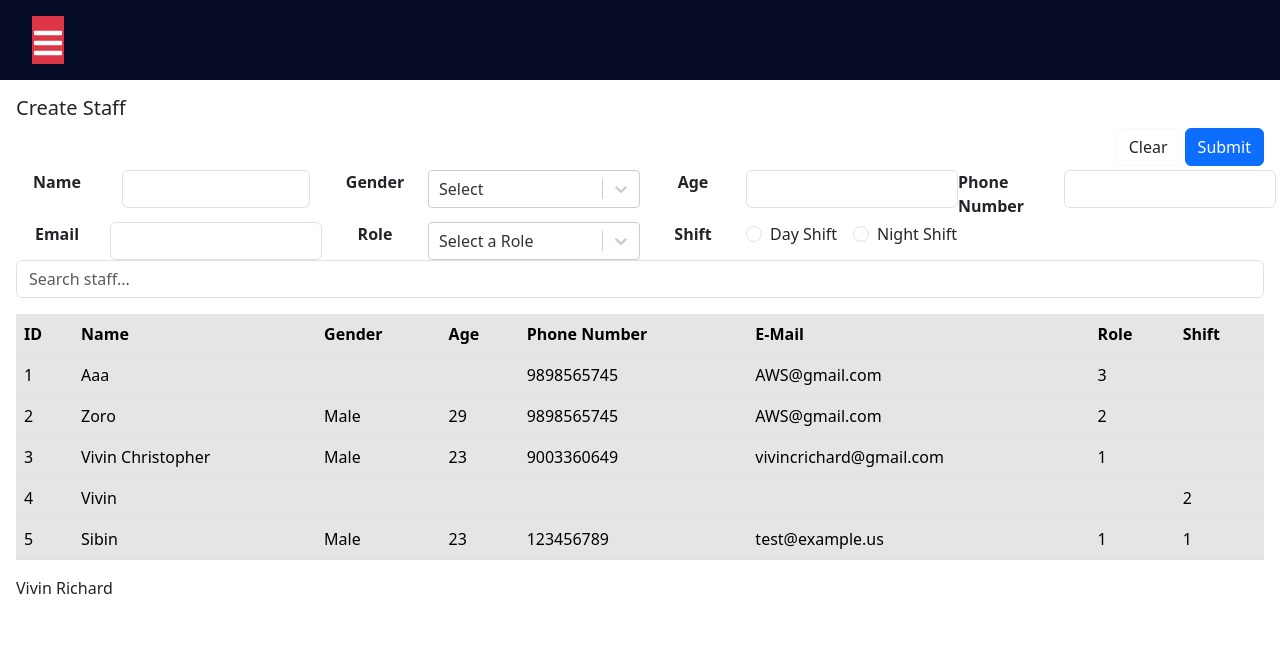
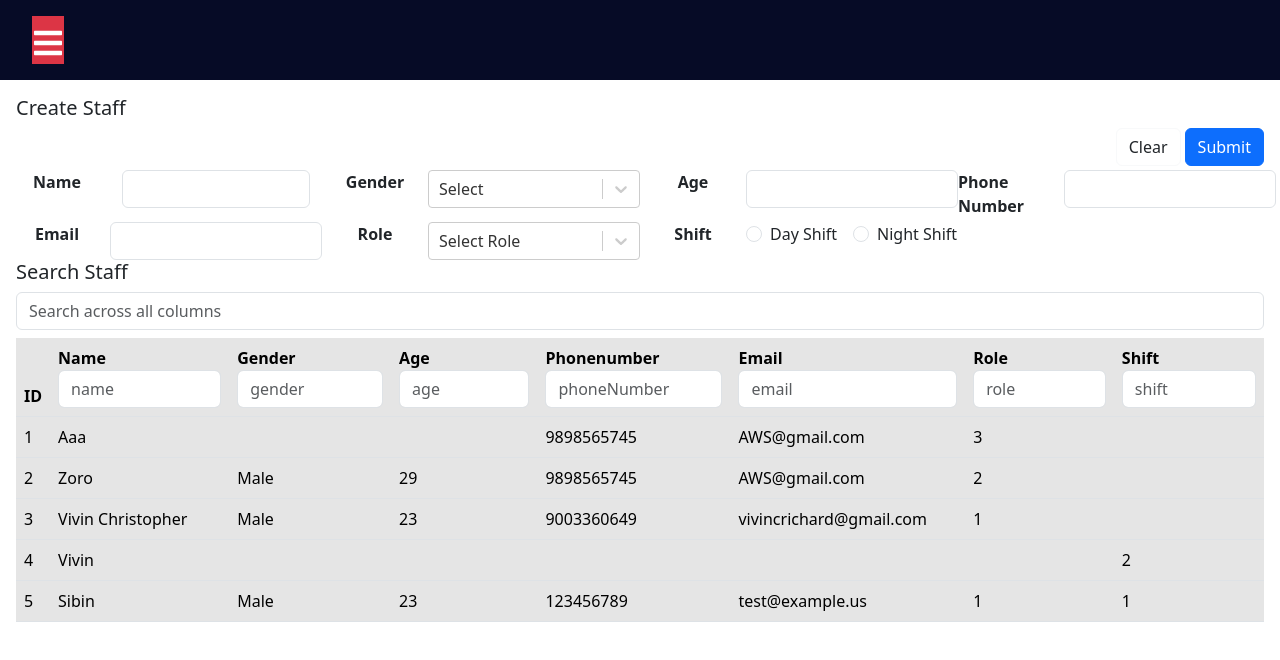
Before and after one commit to vivincrichard/my-application-01, a React (Vite) app: page /staff in a window 1280 px wide. Shown: the top 660 px of the page. Built offline with nearby package versions, Linux system fonts and the light colour scheme; data requests are answered from the project's data file.

Commit message:
added filter in columns

```diff
--- a/src/Components/Staff/Index.tsx
+++ b/src/Components/Staff/Index.tsx
@@ -1,9 +1,9 @@
+import React, { useState } from "react";
 import Select from "react-select";
 import { useDepartments, useStaffCreate, useStaffList } from "./StaffQuery";
 import { genderOptions, IStaff } from "./staffService";
 import { Controller, useForm } from "react-hook-form";
 import { capitalFirstLetters } from "../Utils";
-import { useState } from "react";
 
 type OptionType = { value: string | any; label: string };
 
@@ -31,6 +31,17 @@ function Staff() {
     },
   });
 
+  const [searchTerm, setSearchTerm] = useState<string>("");
+  const [searchTerms, setSearchTerms] = useState<{ [key: string]: string }>({
+    name: "",
+    gender: "",
+    age: "",
+    phoneNumber: "",
+    email: "",
+    role: "",
+    shift: "",
+  });
+
   const clearValues = () =>
     reset({
       name: null,
@@ -42,71 +53,52 @@ function Staff() {
       shift: null,
     });
 
-  const listLength = () => {
-    const l = staffList?.length;
-    return String(Number(l) + 1);
+  const handleSearchChange = (key: string, value: string) => {
+    setSearchTerms((prev) => ({ ...prev, [key]: value }));
   };
 
-  const onsubmit = (formData: any) => {
-    console.log("ssssss");
+  const filteredStaffList = staffList?.filter((staff) => {
+    const overallMatch = Object.values(staff).some((value) =>
+      String(value).toLowerCase().includes(searchTerm.toLowerCase())
+    );
 
-    const idLength = listLength();
+    const columnMatch = Object.entries(searchTerms).every(([key, term]) => {
+      if (!term) return true;
+      return String(staff[key as keyof IStaff])
+        .toLowerCase()
+        .includes(term.toLowerCase());
+    });
+    console.log("sss", overallMatch);
 
-    const payload: IStaff = {
-      id: idLength,
-      name: formData?.name,
-      age: formData?.age,
-      gender: formData?.gender,
-      role: formData?.role,
-      phoneNumber: formData?.phoneNumber,
-      email: formData?.email,
-      shift: Number(formData?.shift ? formData?.shift : undefined),
+    return overallMatch && columnMatch;
+  });
+
+  const departmentOptions = [
+    { value: null, label: "Select Role" }, // Default option
+    ...(departmentData?.map((role) => ({
+      value: role.id,
+      label: role.name,
+    })) || []),
+  ];
+
+  const onSubmit = (formData: any) => {
+    const newStaff: IStaff = {
+      id: String((staffList?.length || 0) + 1),
+      ...formData,
+      shift: Number(formData.shift || undefined),
     };
 
-    createStaff(payload);
+    createStaff(newStaff);
     clearValues();
-    console.log("submit", payload);
   };
 
-  // Convert departmentData to the required format for react-select
-  const departmentOptions = departmentData?.map((role) => ({
-    value: role.id, // assuming 'id' is unique for each role
-    label: role.name, // assuming 'name' is the display name
-  }));
-
-  const [searchTerm, setSearchTerm] = useState("");
-
-  // Filter staff based on search term
-  const filteredStaffList = staffList?.filter((staff) => {
-    const name = staff?.name?.toLowerCase() ||undefined;
-    const gender = staff?.gender?.toLowerCase() ||undefined;
-    const phoneNumber = staff?.phoneNumber?.toString().toLowerCase() ||undefined;
-    const email = staff?.email?.toLowerCase() ||undefined;
-    const role = staff?.role?.toString().toLowerCase() ||undefined;
-    const shift = staff?.shift?.toString().toLowerCase() ||undefined;
-
-    console.log('mm',name,gender,phoneNumber,email,role,shift);
-
-
-    // Check if any of the fields include the search term (case insensitive)
-    return (
-      name?.includes(searchTerm.toLowerCase()) ||
-      gender?.includes(searchTerm.toLowerCase()) ||
-      phoneNumber?.includes(searchTerm.toLowerCase()) ||
-      email?.includes(searchTerm.toLowerCase()) ||
-      role?.includes(searchTerm.toLowerCase()) ||
-      shift?.includes(searchTerm.toLowerCase())
-    );
-  });
-
-  // watch is act the onChange, we can get the onchange value with 'watch'
-  const values = watch();
-  console.log("Current Form Values:", values,filteredStaffList);
+  const watchValues = watch();
+  console.log("Current Form Values:", watchValues, filteredStaffList);
 
   return (
     <div className="m-3">
       <h5>Create Staff</h5>
-      <form onSubmit={handleSubmit(onsubmit)}>
+      <form onSubmit={handleSubmit(onSubmit)}>
         <div className="text-end mb-1">
           <button
             type="button"
@@ -156,11 +148,9 @@ function Staff() {
                       {...field}
                       options={genderOptions as OptionType[]}
                       value={genderOptions.find(
-                        (option) => option?.value === field.value
+                        (opt) => opt.value === field.value
                       )}
-                      onChange={(selectedOption) =>
-                        field.onChange(selectedOption?.value)
-                      }
+                      onChange={(opt) => field.onChange(opt?.value)}
                     />
                   )}
                 />
@@ -236,21 +226,11 @@ function Staff() {
                   render={({ field }) => (
                     <Select
                       {...field}
-                      options={[
-                        { value: null, label: "Select a Role" }, // Placeholder option
-                        ...(departmentOptions || []), // Actual departments
-                      ]}
-                      value={
-                        departmentOptions?.find(
-                          (option) => option.value === field.value
-                        ) || {
-                          value: null,
-                          label: "Select a Role",
-                        } // Fallback to placeholder
-                      }
-                      onChange={(selectedOption) => {
-                        field.onChange(selectedOption?.value || null); // Handle null value
-                      }}
+                      options={departmentOptions}
+                      value={departmentOptions?.find(
+                        (opt) => opt.value === field.value
+                      )}
+                      onChange={(opt) => field.onChange(opt?.value)}
                     />
                   )}
                 />
@@ -294,10 +274,12 @@ function Staff() {
         </div>
       </form>
 
+      <h5>Search Staff</h5>
+      {/* Search Inputs */}
       <input
         type="text"
-        className="form-control mb-3"
-        placeholder="Search staff..."
+        placeholder="Search across all columns"
+        className="form-control mb-2"
         value={searchTerm}
         onChange={(e) => setSearchTerm(e.target.value)}
       />
@@ -305,73 +287,41 @@ function Staff() {
         <thead>
           <tr>
             <th>ID</th>
-            <th>Name</th>
-            <th>Gender</th>
-            <th>Age</th>
-            <th>Phone Number</th>
-            <th>E-Mail</th>
-            <th>Role</th>
-            <th>Shift</th>
+            {Object.keys(searchTerms).map((key) => (
+              <th key={key}>
+                {capitalFirstLetters(key)}
+                <input
+                  type="text"
+                  placeholder={`${key}`}
+                  className="form-control"
+                  value={searchTerms[key]}
+                  onChange={(e) => handleSearchChange(key, e.target.value)}
+                />
+              </th>
+            ))}
           </tr>
         </thead>
         <tbody>
-          {filteredStaffList?.length === 0 ? (
+          {filteredStaffList?.length ? (
+            filteredStaffList.map((staff) => (
+              <tr key={staff.id}>
+                <td>{staff.id}</td>
+                <td>{capitalFirstLetters(staff.name)}</td>
+                <td>{capitalFirstLetters(staff.gender)}</td>
+                <td>{staff.age}</td>
+                <td>{staff.phoneNumber}</td>
+                <td>{staff.email}</td>
+                <td>{staff.role}</td>
+                <td>{staff.shift}</td>
+              </tr>
+            ))
+          ) : (
             <tr>
               <td colSpan={8}>No Data Found</td>
             </tr>
-          ) : (
-            filteredStaffList?.map((staff: IStaff) => (
-              <tr key={staff?.id}>
-                <td>{staff?.id}</td>
-                <td>{capitalFirstLetters(staff?.name)}</td>
-                <td>{capitalFirstLetters(staff?.gender)}</td>
-                <td>{staff?.age}</td>
-                <td>{staff?.phoneNumber}</td>
-                <td>{staff?.email}</td>
-                <td>{staff?.role}</td>
-                <td>{staff?.shift}</td>
-              </tr>
-            ))
           )}
         </tbody>
       </table>
-
-      {/* <table className="table table-active">
-        <thead>
-          <tr>
-            <th>ID</th>
-            <th>Name</th>
-            <th>Gender</th>
-            <th>Age</th>
-            <th>Phone Number</th>
-            <th>E-Mail</th>
-            <th>Role</th>
-            <th>Shift</th>
-          </tr>
-        </thead>
-        <tbody>
-          {staffList?.length === 0 ? (
-            <td>No Data Found</td>
-          ) : (
-            staffList?.map((staff: IStaff) => (
-              <tr key={staff?.id}>
-                <td>{staff?.id}</td>
-                <td>{capitalFirstLetters(staff?.name)}</td>
-                <td>{capitalFirstLetters(staff?.gender)}</td>
-                <td>{staff?.age}</td>
-                <td>{staff?.phoneNumber}</td>
-                <td>{staff?.email}</td>
-                <td>{staff?.role}</td>
-                <td>{staff?.shift}</td>
-              </tr>
-            ))
-          )}
-        </tbody>
-      </table> */}
-
-      <div>
-        <p>{capitalFirstLetters("vivin richard")}</p>
-      </div>
     </div>
   );
 }
```
